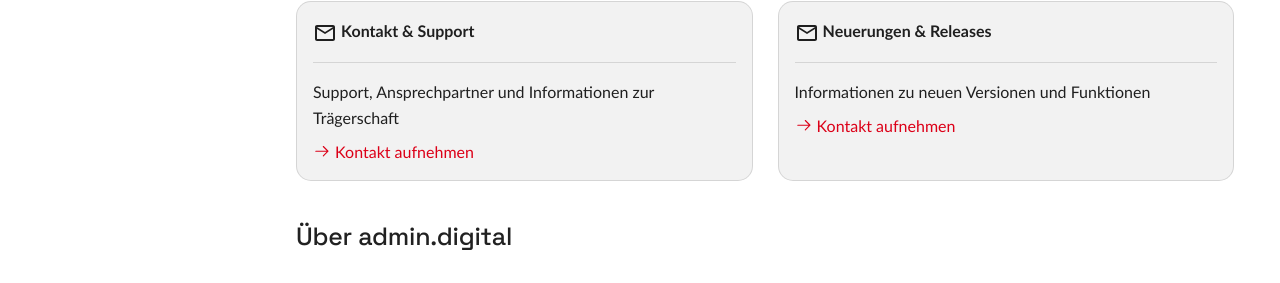
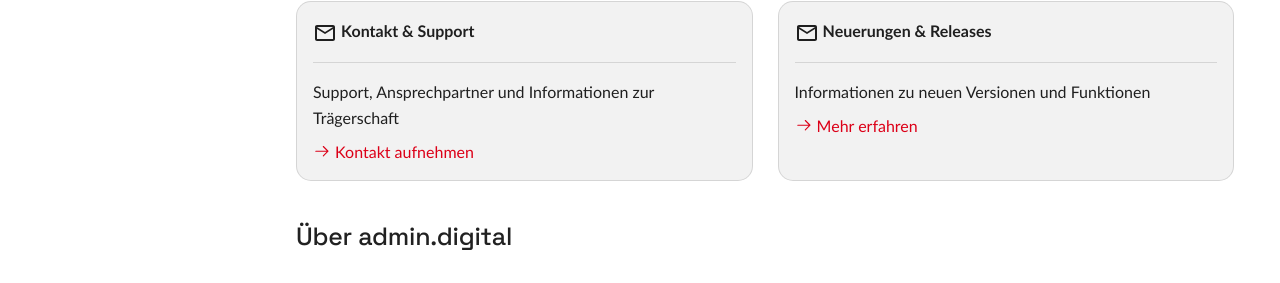
Before and after one commit to seantis/docs-admin-digital, an MkDocs documentation site: the page built from content/index.md, in a window 1280 px wide and 900 px high, scrolled down 953 px. Shown: the part 199-482 px from the top of the window. Built offline with MkDocs 1.6.1 and Material for MkDocs 9.7.7, drawn with Linux system fonts in a browser that asks for light colours.

Commit message:
Adjust info text for Releases

```diff
--- a/content/index.md
+++ b/content/index.md
@@ -71,7 +71,7 @@
 
     Informationen zu neuen Versionen und Funktionen
 
-    [:octicons-arrow-right-24: Kontakt aufnehmen](neuerungen/index.md)
+    [:octicons-arrow-right-24: Mehr erfahren](neuerungen/index.md)
 
 
 </div>
```
